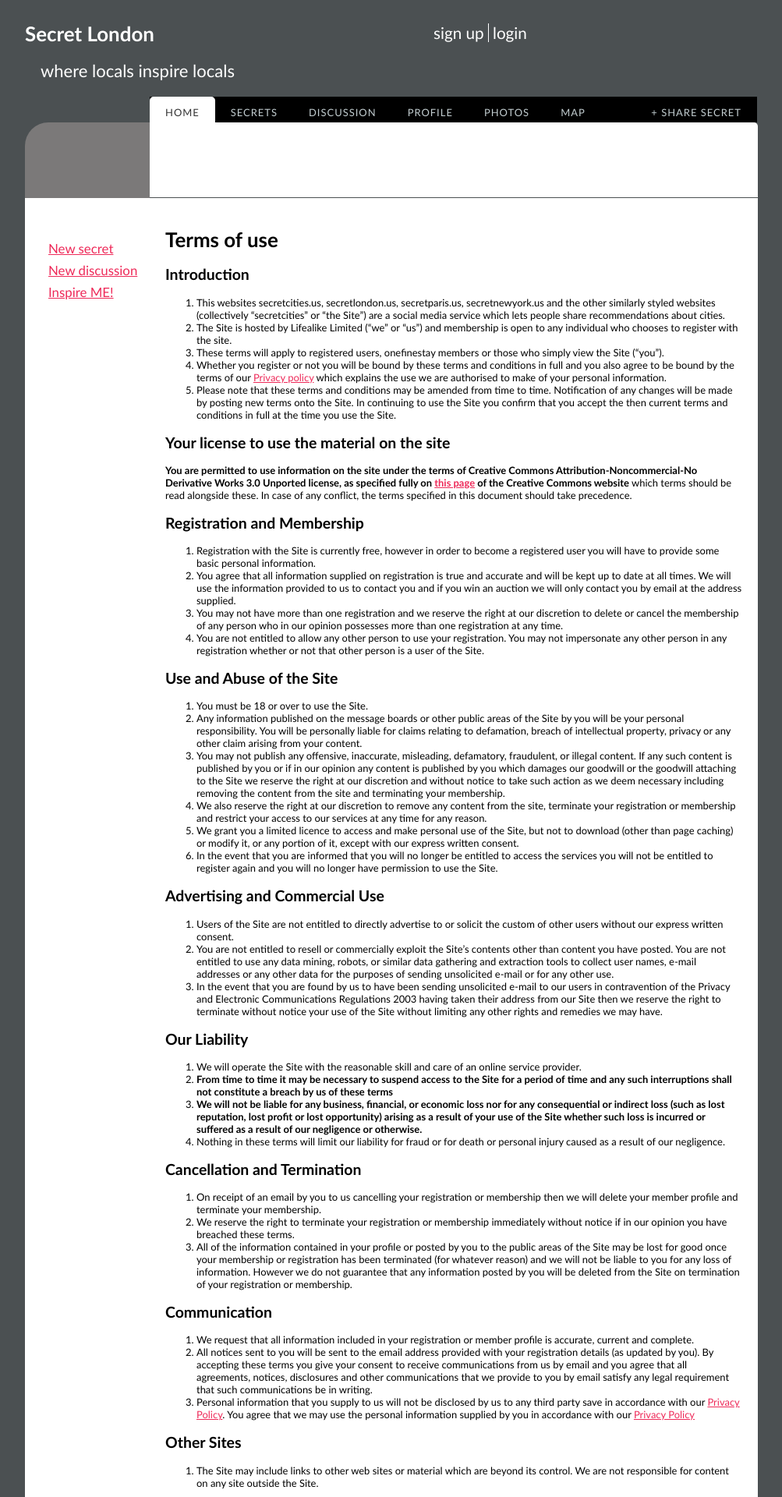
After one commit to igorgue/secretapp, a Django app: template templates/render/terms.html in a window 1280 px wide. The commit adds this page. Shown: the top 1920 px of the page at 78% size, without its empty margins (108-1111 px from the left). Run offline with Django 3.2, Linux system fonts and the light colour scheme; the template is opened without the code that fills it, so the values that code supplies are empty; parts of the project's set-up code (start-up, migrations or seed data) failed here and were passed over; some libraries are stand-ins or nearby versions.

Commit message:
privacy and term

```diff
--- a/templates/layout/footer.html
+++ b/templates/layout/footer.html
@@ -20,9 +20,7 @@
 
 		<div id="footer">
 			<p>&copy; 2010 secretlondon</p>
-			<p>About</p>
-			<p>Blog</p>
-			<p>Terms of Use</p>
-			<p>Privacy Policy</p>
+			<p><a href="{% url render_template template='terms' %}">Terms of Use</a></p>
+			<p><a href="{% url render_template template='privacy' %}">Privacy Policy</a></p>
 			<div class="clear_left"></div>
 		</div>
--- /dev/null
+++ b/templates/render/terms.html
@@ -0,0 +1,96 @@
+{% extends 'layout/base.html' %}
+
+{% block content %}
+<h1>Terms of use</h1>
+<h2>Introduction</h2>
+<ol>
+<li>This websites secretcities.us, secretlondon.us, secretparis.us, secretnewyork.us and the other similarly styled websites (collectively &ldquo;secretcities&rdquo; or &ldquo;the Site&rdquo;) are a social media service which lets people share recommendations about cities.</li>
+<li>The Site is hosted by Lifealike Limited (&ldquo;we&rdquo; or &ldquo;us&rdquo;) and membership is open to any individual who chooses to register with the site.</li>
+<li>These terms will apply to registered users, onefinestay members or those who simply view the Site (&ldquo;you&rdquo;).</li>
+<li>Whether you register or not you will be bound by these terms and conditions in full and you also agree to be bound by the terms of our <a href="/privacy /">Privacy policy</a> which explains the use we are authorised to make of your personal information.</li>
+<li>Please note that these terms and conditions may be amended from time to time. Notification of any changes will be made by posting new terms onto the Site. In continuing to use the Site you confirm that you accept the then current terms and conditions in full at the time you use the Site. </li>
+</ol>
+
+<h2>Your license to use the material on the site</h2>
+<p><b>You are permitted to use information on the site under the terms of Creative Commons Attribution-Noncommercial-No Derivative Works 3.0 Unported license, as specified fully on <a href="http://creativecommons.org/licenses/by-nc-nd/3.0/">this page</a> of the Creative Commons website</b> which terms should be read alongside these. In case of any conflict, the terms specified in this document should take precedence.<p>
+
+<h2>Registration and Membership</h2>
+<ol>
+<li>Registration with the Site is currently free, however in order to become a registered user you will have to provide some basic personal information. </li>
+<li>You agree that all information supplied on registration is true and accurate and will be kept up to date at all times. We will use the information provided to us to contact you and if you win an auction we will only contact you by email at the address supplied. </li>
+<li>You may not have more than one registration and we reserve the right at our discretion to delete or cancel the membership of any person who in our opinion possesses more than one registration at any time.</li>
+<li>You are not entitled to allow any other person to use your registration. You may not impersonate any other person in any registration whether or not that other person is a user of the Site.</li>
+</ol>
+
+
+<h2>Use and Abuse of the Site</h2>
+<ol>
+<li>You must be 18 or over to use the Site.</li>
+<li>Any information published on the message boards or other public areas of the Site by you will be your personal responsibility. You will be personally liable for claims relating to defamation, breach of intellectual property, privacy or any other claim arising from your content. </li>
+<li>You may not publish any offensive, inaccurate, misleading, defamatory, fraudulent, or illegal content. If any such content is published by you or if in our opinion any content is published by you which damages our goodwill or the goodwill attaching to the Site we reserve the right at our discretion and without notice to take such action as we deem necessary including removing the content from the site and terminating your membership.</li>
+<li>We also reserve the right at our discretion to remove any content from the site, terminate your registration or membership and restrict your access to our services at any time for any reason.</li>
+<li>We grant you a limited licence to access and make personal use of the Site, but not to download (other than page caching) or modify it, or any portion of it, except with our express written consent. </li>
+<li>In the event that you are informed that you will no longer be entitled to access the services you will not be entitled to register again and you will no longer have permission to use the Site.</li>
+</ol>
+
+
+
+<h2>Advertising and Commercial Use</h2>
+<ol>
+<li>Users of the Site are not entitled to directly advertise to or solicit the custom of other users without our express written consent.</li>
+<li>You are not entitled to resell or commercially exploit the Site&rsquo;s contents other than content you have posted. You are not entitled to use any data mining, robots, or similar data gathering and extraction tools to collect user names, e-mail addresses or any other data for the purposes of sending unsolicited e-mail or for any other use. </li>
+<li>In the event that you are found by us to have been sending unsolicited e-mail to our users in contravention of the Privacy and Electronic Communications Regulations 2003 having taken their address from our Site then we reserve the right to terminate without notice your use of the Site without limiting any other rights and remedies we may have.</li>
+</ol>
+
+
+
+<h2>Our Liability</h2>
+<ol>
+<li>We will operate the Site with the reasonable skill and care of an online service provider.</li>
+<li><b>From time to time it may be necessary to suspend access to the Site for a period of time and any such interruptions shall not constitute a breach by us of these terms</b></li>
+ <li><b>We will not be liable for any business, financial, or economic loss nor for any consequential or indirect loss (such as lost reputation, lost profit or lost opportunity) arising as a result of your use of the Site whether such loss is incurred or suffered as a result of our negligence or otherwise. </b></li>
+<li>Nothing in these terms will limit our liability for fraud or for death or personal injury caused as a result of our negligence.</li>
+</ol>
+
+
+
+<h2>Cancellation and Termination </h2>
+<ol>
+<li>On receipt of an email by you to us cancelling your registration or membership then we will delete your member profile and terminate your membership. </li>
+<li>We reserve the right to terminate your registration or membership immediately without notice if in our opinion you have breached these terms.</li>
+<li>All of the information contained in your profile or posted by you to the public areas of the Site may be lost for good once your membership or registration has been terminated (for whatever reason) and we will not be liable to you for any loss of information. However we do not guarantee that any information posted by you will be deleted from the Site on termination of your registration or membership.</li>
+</ol>
+
+
+<h2>Communication</h2>
+<ol>
+<li>We request that all information included in your registration or member profile is accurate, current and complete.</li>
+<li>All notices sent to you will be sent to the email address provided with your registration details (as updated by you). By accepting these terms you give your consent to receive communications from us by email and you agree that all agreements, notices, disclosures and other communications that we provide to you by email satisfy any legal requirement that such communications be in writing. </li>
+<li>Personal information that you supply to us will not be disclosed by us to any third party save in accordance with our <a href="/privacy/">Privacy Policy</a>. You agree that we may use the personal information supplied by you in accordance with our <a href="/ privacy /">Privacy Policy</a></li>
+</ol>
+
+<h2>Other Sites</h2>
+<ol>
+<li>The Site may include links to other web sites or material which are beyond its control. We are not responsible for content on any site outside the Site.  </li>
+</ol>
+
+<h2>Intellectual Property</h2>
+<ol>
+<li>The format and content of this Site is protected by United Kingdom and international copyright and we reserve all rights in relation to our copyright whether owned or licensed to us and all rights are reserved to any of our registered and unregistered trademarks (whether owned or licensed to us) which appear on this Site.  </li>
+<li>By displaying user-generated content on this site you expressly assign all copyright and other rights to such content to us (and you agree to waive all moral rights in relation to such content) for the avoidance of doubt we are permitted to use any user-generated content for any of our other business purposes, even following termination of your registration or membership.<li>
+<li>We do not screen user-generated content (including content relating to available properties which may be posted by our Hosts) or information on the Site and we cannot give any assurance as to its accuracy or completeness. Users of this Site are expressly asked not to publish any defamatory, misleading or offensive content or any content which infringes any other persons intellectual property rights (e.g. copyright). Any such content is contrary to our policy we do not accept liability in respect of such content, and the user responsible will be personally liable for any damages or other liability arising and you agree to indemnify us in relation to any liability we may suffer as a result of any such content.</li>
+<li>This website or any portion of this website may not be reproduced, duplicated, copied, sold, resold, visited, or otherwise exploited for any commercial purpose without our express written consent. You may not systematically extract and/or re-utilise parts of the contents of the Site without our express written consent. In particular, you may not utilise any data mining, robots, or similar data gathering and extraction tools to extract (whether once or many times) for re-utilisation of any substantial parts of this Site without our express written consent. </li>
+</ol>
+
+
+
+<h2>General</h2>
+<ol>
+<li>These conditions are governed by and construed in accordance with the laws of England and Wales. You agree, as we do, to submit to the non-exclusive jurisdiction of the English courts.</li>
+<li>If you breach these terms and conditions and we decide to take no action or neglect to do so, then we will still be entitled to take action and enforce our rights and remedies for any other breach.</li>
+<li>We will not be responsible for any breach of these Terms and Conditions caused by circumstances beyond our reasonable control.</li>
+<li>We may make changes to the format of the Site, services provided or to the Site&rsquo;s content at any time without notice.</li>
+</ol>
+<br>
+<p><i>February 2010</i></p>
+{% endblock %}
--- a/utilz/urls.py
+++ b/utilz/urls.py
@@ -4,4 +4,5 @@ from views import *
 urlpatterns = patterns('',
     url(r'^inspire/$', random_secret, name='random_secret'),
     url(r'^$', home, name='home'),
+    url(r'^(?P<template>\w+)/$', render, name='render_template'),
 )
```
Also changed, not shown: templates/render/privacy.html (added, +61 -0 lines), utilz/views.py (+9 -2 lines).
